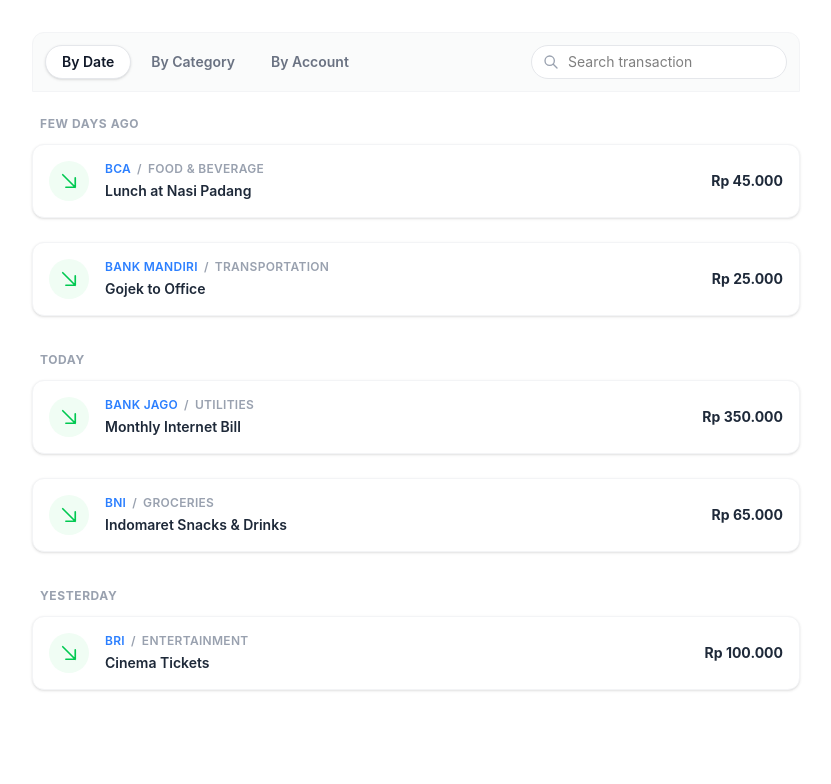
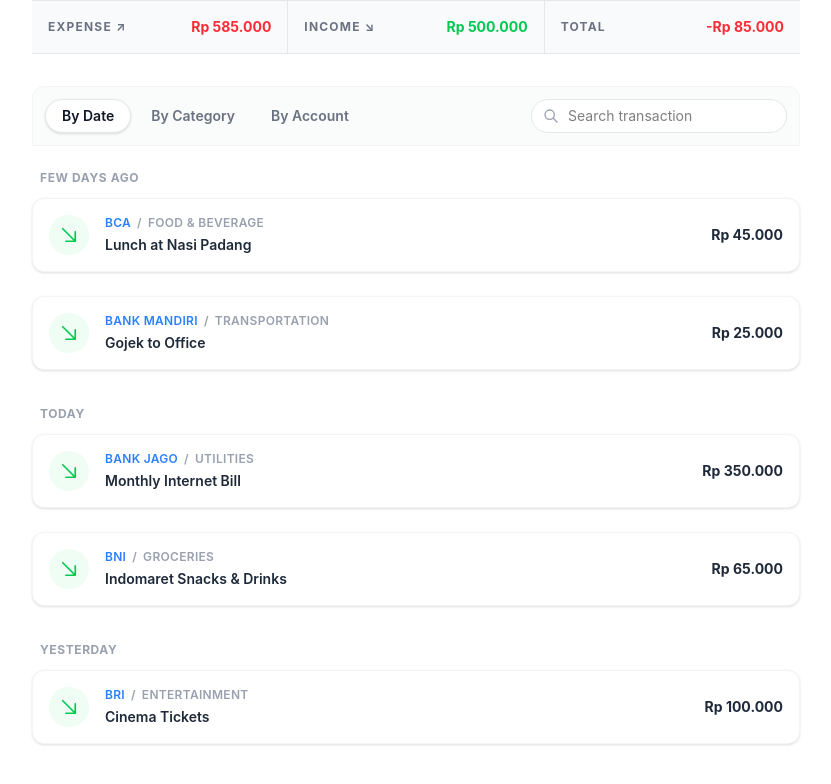
Before and after one commit to 19623248Git/Hangry_fe_internship_case_study, a React (Vite) app: page / in a window 1280 px wide. Shown: the top 784 px of the page, without its empty margins (224-1055 px from the left). Built offline with nearby package versions, Linux system fonts and the light colour scheme.

Commit message:
feat: Banner Summary Component

```diff
--- a/src/App.tsx
+++ b/src/App.tsx
@@ -6,6 +6,7 @@
 
 // React Component Import
 import ExpenseList from './components/expense_list';
+import BannerSummary from "./components/banner_summary";
 
 // React Library Import
 import { useState } from "react";
@@ -22,6 +23,7 @@
 
         return (
                 <>
+                        <BannerSummary expensesList={expenses}/>
                         <ExpenseList expensesList={expenses}/>
                 </>
         )
--- /dev/null
+++ b/src/components/banner_summary.tsx
@@ -0,0 +1,74 @@
+import type { Expense } from "../data/types/expense";
+import IncomeModal from "./income_modal";
+import { useState } from "react";
+
+interface BannerSummaryProps {
+        expensesList: Expense[];
+}
+
+export default function BannerSummary({ expensesList }: BannerSummaryProps){
+
+        const [income, setIncome] = useState<number>(500000);
+        const [isInputModalOpen, setIsInputModalOpen] = useState<boolean>(false);
+
+        // calculate the total expense from expenseslist
+        const totalExpense = expensesList.reduce((sum, e) => {
+                return sum + e.Amount;
+        }, 0)
+
+        const total = income - totalExpense;
+
+        // helper func to format to IDR
+        const formatIDR = (amount: number) => {
+                return new Intl.NumberFormat('id-ID', {
+                        style: 'currency',
+                        currency: 'IDR',
+                        minimumFractionDigits: 0,
+                }).format(amount);
+        };
+
+        return (
+                <>
+                        <div className="w-full max-w-3xl mx-auto flex items-center bg-gray-50 border-y border-gray-200">
+
+                                <div className="flex-1 p-4 border-r border-gray-200 flex justify-between items-center">
+                                        <span className="text-xs font-bold text-gray-500 tracking-widest uppercase">
+                                                Expense ↗
+                                        </span>
+                                        <span className="text-sm font-bold text-red-500">
+                                                {formatIDR(totalExpense)}
+                                        </span>
+                                </div>
+
+                                <div
+                                        onClick={() => setIsInputModalOpen(true)}
+                                        className="flex-1 p-4 border-r border-gray-200 flex justify-between items-center cursor-pointer hover:bg-gray-100 transition-colors"
+                                >
+                                        <span className="text-xs font-bold text-gray-500 tracking-widest uppercase">
+                                                Income ↘
+                                        </span>
+                                        <span className="text-sm font-bold text-green-500">
+                                                {formatIDR(income)}
+                                        </span>
+                                </div>
+
+                                <div className="flex-1 p-4 flex justify-between items-center">
+                                        <span className="text-xs font-bold text-gray-500 tracking-widest uppercase">
+                                                Total
+                                        </span>
+                                        <span className={`text-sm font-bold ${total >= 0 ? 'text-green-500' : 'text-red-500'}`}>
+                                                {formatIDR(total)}
+                                        </span>
+                                </div>
+                        </div>
+
+                        <IncomeModal
+                                isOpen={isInputModalOpen}
+                                currentIncome={income}
+                                onClose={() => setIsInputModalOpen(false)}
+                                onSave={(newIncome) => setIncome(newIncome)}
+                        />
+                </>
+        )
+
+}
--- /dev/null
+++ b/src/components/income_modal.tsx
@@ -0,0 +1,64 @@
+// components/IncomeModal.tsx
+import { useState } from 'react';
+import type { SubmitEvent } from 'react';
+
+interface IncomeModalProps {
+  isOpen: boolean;
+  onClose: () => void;
+  onSave: (newIncome: number) => void;
+  currentIncome: number;
+}
+
+export default function IncomeModal({ isOpen, onClose, onSave, currentIncome }: IncomeModalProps) {
+
+        const [inputValue, setInputValue] = useState(currentIncome.toString());
+
+        if (!isOpen) return null;
+
+        const handleSubmit = (e: SubmitEvent<HTMLFormElement>) => {
+                e.preventDefault();
+                onSave(Number(inputValue));
+                onClose();
+        };
+
+        return (
+                <div className="fixed inset-0 bg-black/40 backdrop-blur-sm flex items-center justify-center z-50">
+                        <div className="bg-white p-6 rounded-xl shadow-lg w-full max-w-sm">
+                                <h2 className="text-lg font-bold mb-4">
+                                        Set Monthly Income
+                                </h2>
+
+                                <form onSubmit={handleSubmit}>
+                                        <div className="mb-4">
+                                                <label className="block text-sm font-medium text-gray-700 mb-1">
+                                                        Amount (IDR)
+                                                </label>
+                                                <input
+                                                        type="number"
+                                                        value={inputValue}
+                                                        onChange={(e) => setInputValue(e.target.value)}
+                                                        className="w-full border border-gray-300 rounded-md p-2 focus:outline-none focus:ring-2 focus:ring-blue-500"
+                                                        required
+                                                />
+                                        </div>
+
+                                        <div className="flex justify-end gap-2">
+                                                <button
+                                                        type="button"
+                                                        onClick={onClose}
+                                                        className="px-4 py-2 text-sm font-medium text-gray-600 hover:bg-gray-100 rounded-md"
+                                                >
+                                                        Cancel
+                                                </button>
+                                                <button
+                                                        type="submit"
+                                                        className="px-4 py-2 text-sm font-medium text-white bg-gray-900 hover:bg-gray-800 rounded-md"
+                                                >
+                                                        Save
+                                                </button>
+                                        </div>
+                                </form>
+                        </div>
+                </div>
+        );
+}
```
